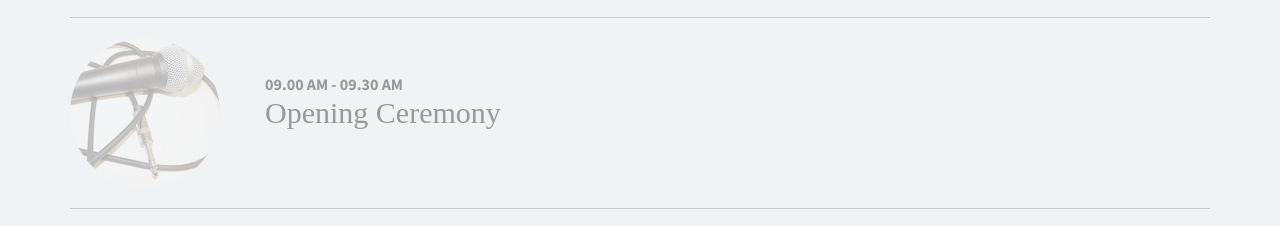
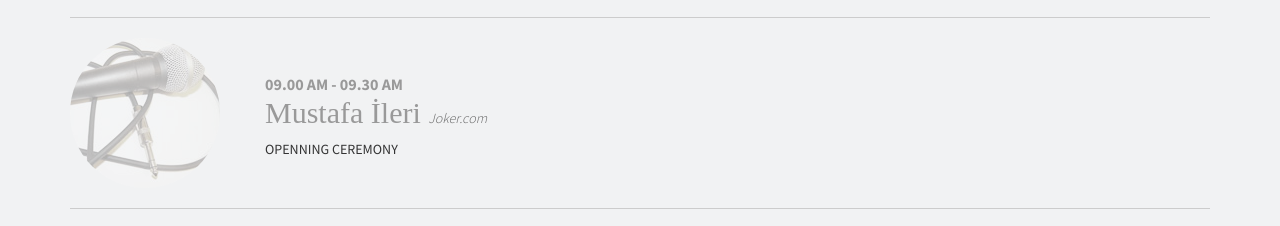
Before and after one commit to rakodev/phpist2014, a plain HTML site: page index.html in a window 1280 px wide. Shown: the part 2269-2495 px from the top of the page. Drawn offline with Linux system fonts and the light colour scheme; some packages are replaced by stand-ins of ours; a web font is replaced by a local one.

Commit message:
Açılış konuşması düzenlemesi

```diff
--- a/index.html
+++ b/index.html
@@ -212,7 +212,8 @@
                                             </div>
                                             <div class="title col-lg-10 col-md-10 col-sm-10 col-xs-9">
                                                 <div class="time">09.00 AM - 09.30 AM</div>
-                                                <h4>Opening Ceremony</h4>
+                                                <h4>Mustafa İleri <span>Joker.com</span></h4>
+                                                <p><span>Openning Ceremony</span></p>
                                             </div>
                                         </div>
                                     </div>
```
Also changed, not shown: turkish.html (+2 -1 lines).
